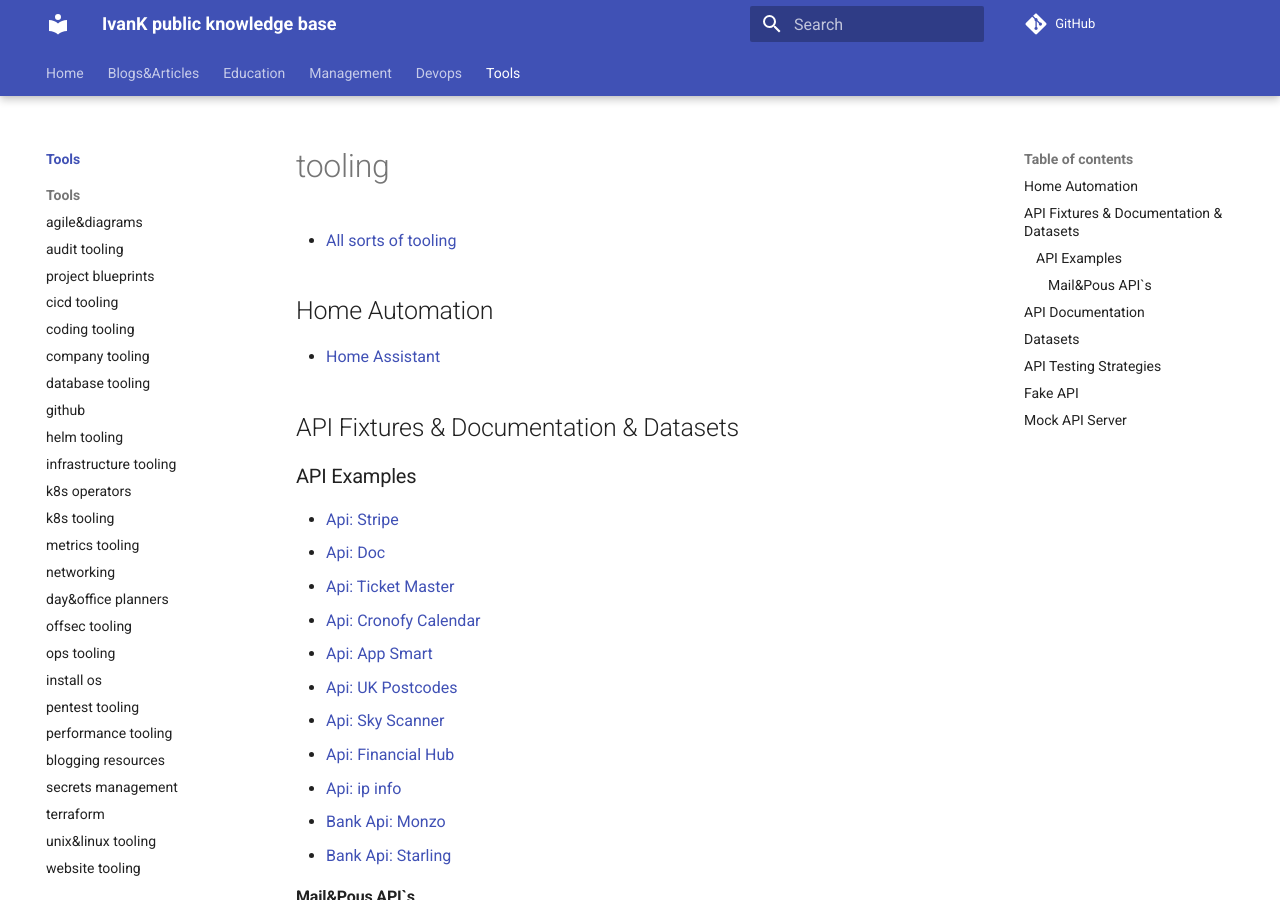
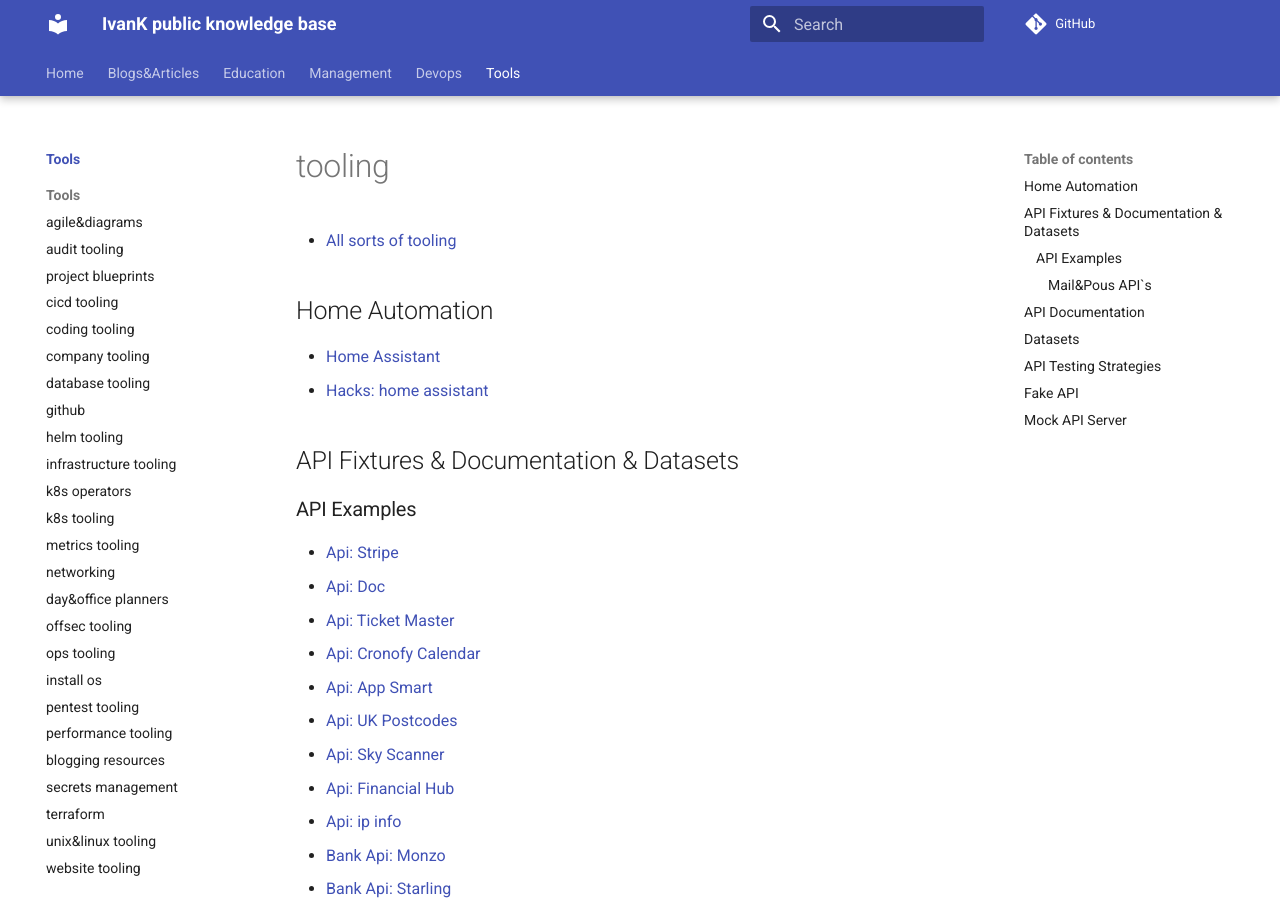
Before and after one commit to ivankatliarchuk/knowledge-base, an MkDocs documentation site: the page built from docs/tools/index.md, in a window 1280 px wide and 900 px high. Built offline with MkDocs 1.6.1 and Material for MkDocs 9.7.7, drawn with Linux system fonts in a browser that asks for light colours; comment, search, counter and statistics services are not loaded.

Commit message:
home assistants

```diff
--- a/docs/tools/index.md
+++ b/docs/tools/index.md
@@ -11,6 +11,7 @@
 ## Home Automation
 
 - [Home Assistant](https://www.home-assistant.io/hassio/)
+- [Hacks: home assistant](https://hacs.xyz/)
 
 ## API Fixtures & Documentation & Datasets
 
```
